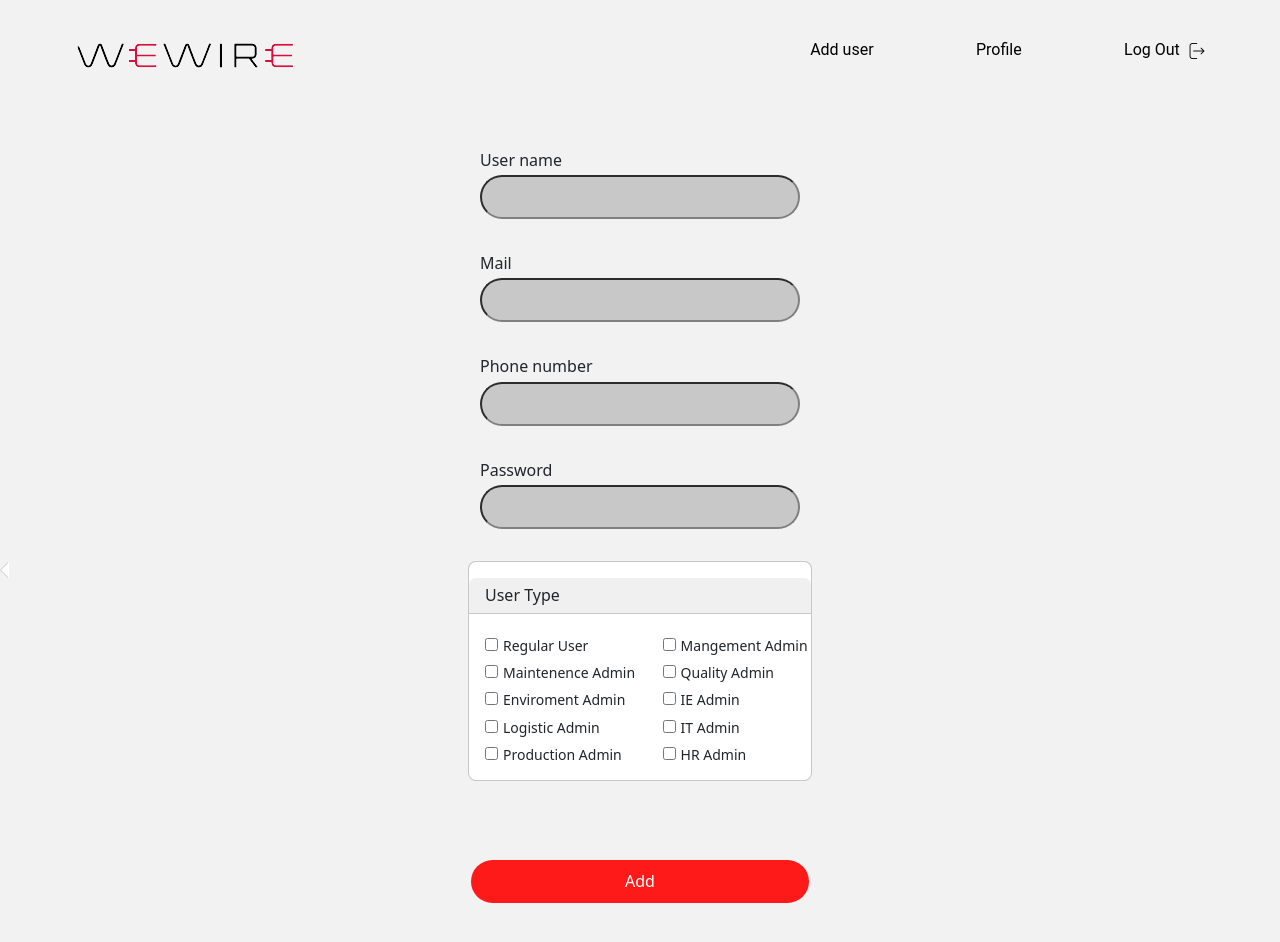
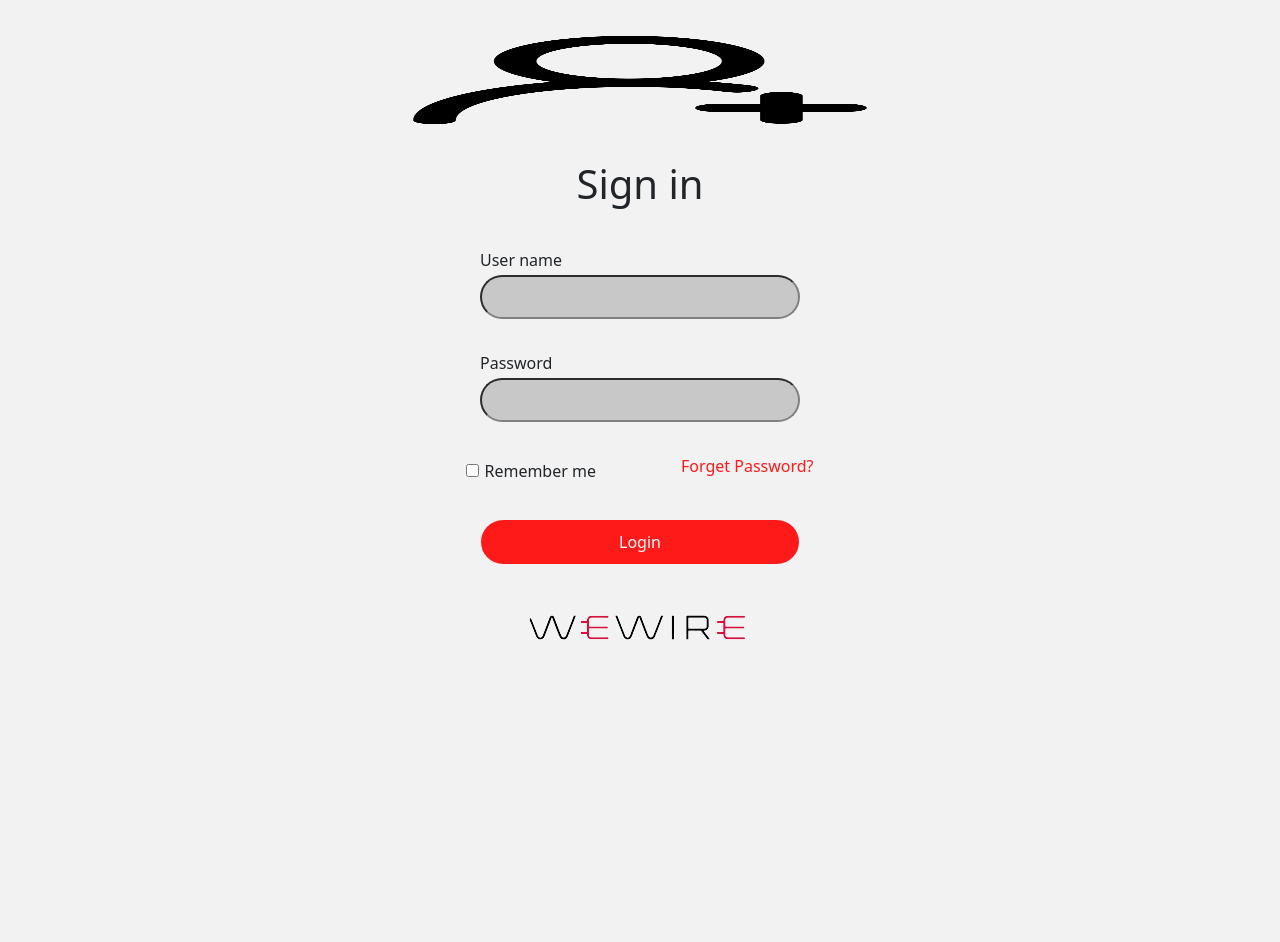
Before and after one commit to ezno12/wewire-App, a React (Create React App) app in the folder frontend/: page /Adduser in a window 1280 px wide. Shown: the top 942 px of the page. After the commit the page ends 800 px from the top, so only its background shows below. Built offline with nearby package versions, Linux system fonts and the light colour scheme.

Commit message:
user login added

```diff
--- a/frontend/src/App/App.tsx
+++ b/frontend/src/App/App.tsx
@@ -4,17 +4,18 @@ import AddUser from '../Pages/AddUser';
 import 'bootstrap/dist/css/bootstrap.min.css';
 import Login from '../Pages/Login';
 import ChangeData from '../Pages/ChangeData';
-import { BrowserRouter , Switch, Route, Redirect } from 'react-router-dom';
+import { BrowserRouter , Switch, Route} from 'react-router-dom';
 import Table from '../Components/Table/Table'
 
 
 
 function App() {
+  const user = localStorage.getItem('user');
   return (
     <BrowserRouter>
       <Switch>
         <Route path="/login" exact component={Login}/>
-        <Route path="/" exact component={Main}/>
+        {user ? <Route path="/" exact component={Main} /> : <Login />}
         <Route path="/Adduser" exact component={AddUser}/>
         <Route path="/table" exact component={Table} />
       </Switch>
--- a/frontend/src/Components/NavBar/NavBar.tsx
+++ b/frontend/src/Components/NavBar/NavBar.tsx
@@ -39,6 +39,14 @@ const styles = StyleSheet.create({
 })
 
 export default function NavBar() {
+  const user = JSON.parse(localStorage.getItem('user') as any);
+
+
+  const HandleLogOut = () => {
+    localStorage.clear();
+    window.location.reload();
+  }
+
   return (
     <nav className={css(styles.navStyle)}>
   <Link to={'/'}><img src={logo} alt="Wewire company logo" /></Link>
@@ -52,7 +60,7 @@ export default function NavBar() {
         <a href="" className={css(styles.linkStyle)} >Profile</a>
       </li>
       <li>
-        <a href="" className={css(styles.linkStyle)}>Log Out <img src={logOutIcon} className={css(styles.logOutIconStyle)} /></a>
+        <Link to={'/login'} onClick={HandleLogOut} className={css(styles.linkStyle)}> Log Out <img src={logOutIcon} className={css(styles.logOutIconStyle)} /></Link>
       </li>
     </ul>
   </div>
--- a/frontend/src/Pages/Login.tsx
+++ b/frontend/src/Pages/Login.tsx
@@ -1,8 +1,10 @@
-import React, { Component } from 'react'
+import React, { useState, useEffect } from 'react'
 import Button from 'react-bootstrap/Button';
 import { StyleSheet, css } from 'aphrodite';
 import logo from '../assat/wewire.png'
 import profile from '../assat/add.png'
+import axios from 'axios';
+import { Redirect } from 'react-router-dom';
 
 const styles = StyleSheet.create({
     formStyle: {
@@ -52,25 +54,50 @@ const styles = StyleSheet.create({
 })
 
 
-export class Login extends Component {
-  render() {
+const Login = () => {
+  const [email, setEmail] = useState('')
+  const [password, setPassword] = useState('')
+
+  useEffect(() => {
+    window.scrollTo(0, 0)
+  }, [])
+
+  //Handle Client Login
+  const handleLogin = async (e: React.FormEvent<HTMLFormElement>) => {
+    e.preventDefault();
+    try {
+      const res = await axios.post("http://localhost:5100/api/v1/login",
+    {
+      email: email,
+      password: password
+    });
+    // Set JWT on client browser
+    localStorage.setItem("user",JSON.stringify((res).data.token))
+    // redrict to home page after Successed login
+    window.location.replace("/");
+    } catch(err) {
+      console.log("error: ", err)
+    }
+  }
+
+
     return (
         <>
 
-        <form className={css(styles.formStyle)}>
+          <form className={css(styles.formStyle)} onSubmit={handleLogin} >
           <div className={css(styles.profileImgeStyle)}><img src={profile} alt="" /></div>
             <h1>Sign in</h1>
             <div>
               <label htmlFor="username">User name</label>
               <div>
-            <input type="text" id="username" className={css(styles.inputStyle)}/>
+              <input type="text" id="username" className={css(styles.inputStyle)} required onChange={(e)=>setEmail(e.target.value)}/>
               </div>
             </div>
 
             <div data-validate="Password is required">
               <label htmlFor="pass">Password</label>
               <div>
-            <input type="password" id="pass" className={css(styles.inputStyle)}/>
+              <input type="password" id="pass" className={css(styles.inputStyle)} required onChange={(e)=>setPassword(e.target.value)}/>
               </div>
             </div>
 
@@ -99,6 +126,6 @@ export class Login extends Component {
         </>
       );
   }
-}
+
 
 export default Login
--- a/frontend/src/Pages/Main.tsx
+++ b/frontend/src/Pages/Main.tsx
@@ -1,7 +1,7 @@
 import React from 'react';
 import Cards from '../Components/Card/Cards';
 import NavBar from '../Components/NavBar/NavBar';
-import { VerticalBar } from '../Components/Chart/VerticalBar';
+//import { VerticalBar } from '../Components/Chart/VerticalBar';
 
 
 export class Main extends React.Component {
```
Also changed, not shown: 1 other file (tests, documents, lock files or other folders). Lines whose indentation alone changed are shown as unchanged.
